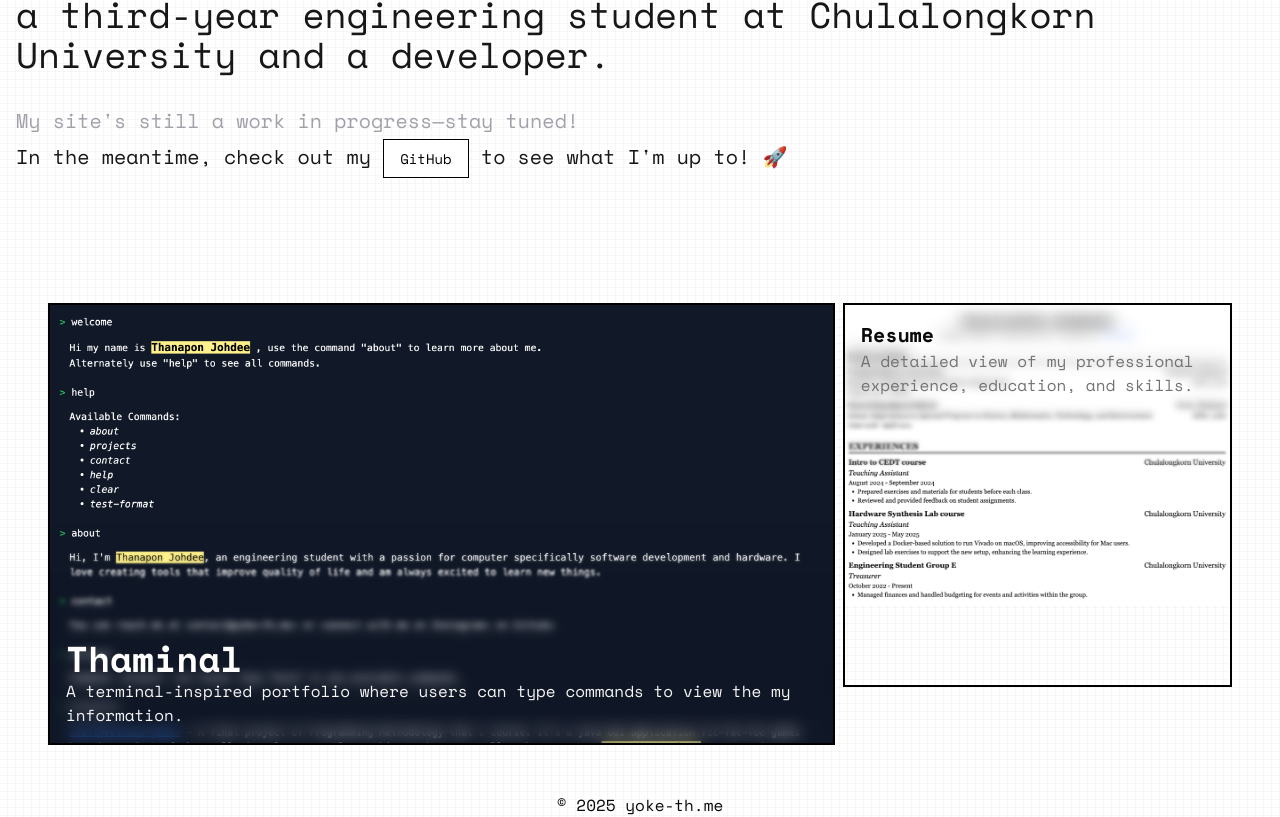
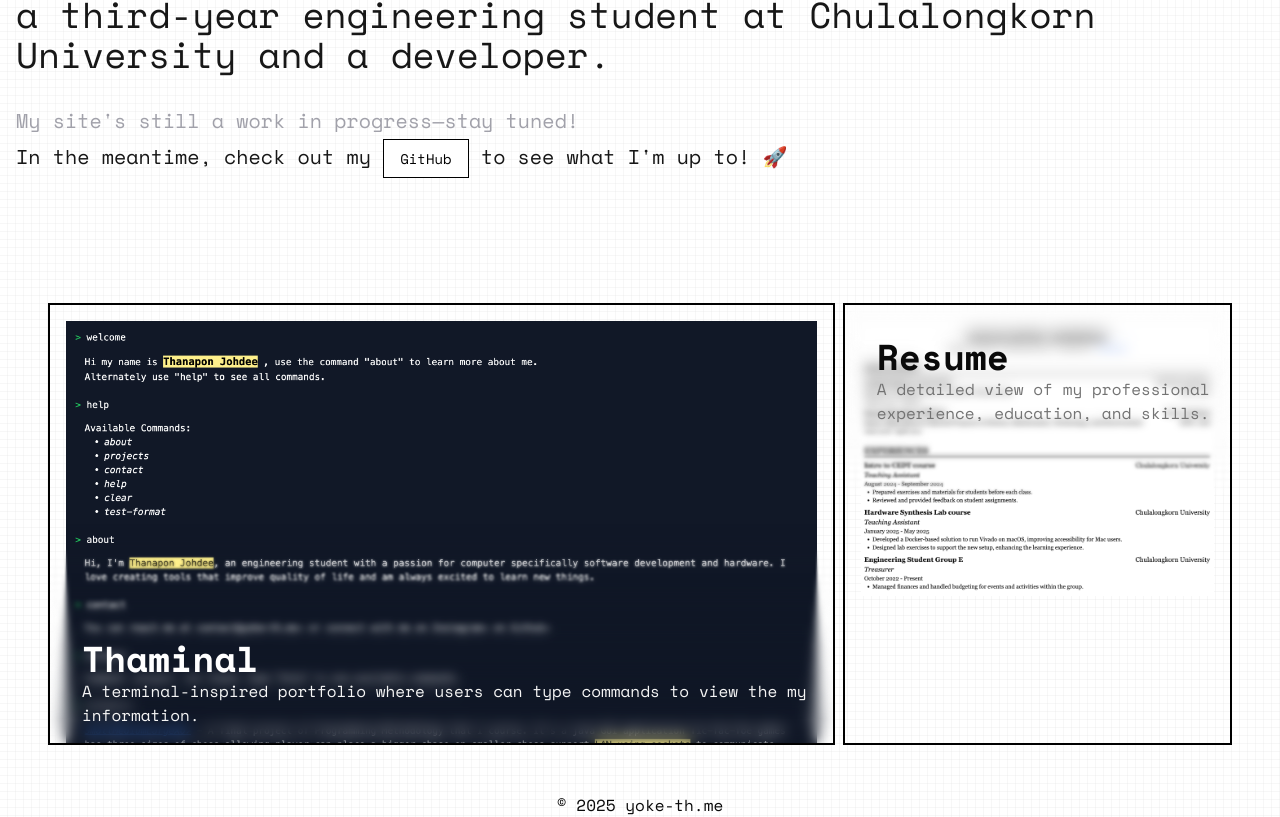
Before and after one commit to yokeTH/yoke-th-me, a Next.js app: page / in a window 1280 px wide. Shown: the part 281-1098 px from the top of the page. Built offline with nearby package versions, Linux system fonts and the light colour scheme.

Commit message:
feat: enhance BentoSection styling with padding and larger text for improved readability

```diff
--- a/src/app/(landing)/Bento.tsx
+++ b/src/app/(landing)/Bento.tsx
@@ -6,7 +6,7 @@ export function BentoSection() {
   return (
     <section className="flex flex-col items-center justify-between p-12">
       <div className="flex flex-col md:grid md:grid-cols-3 w-full gap-2">
-        <div className="md:col-span-2 aspect-video overflow-hidden border-2 border-black relative">
+        <div className="md:col-span-2 aspect-video overflow-hidden border-2 border-black relative p-4">
           <Link href={'/terminal'}>
             <div className="p-4 absolute bottom-0 z-10">
               <h2 className="text-4xl text-white font-bold">Thaminal</h2>
@@ -27,10 +27,10 @@ export function BentoSection() {
             />
           </Link>
         </div>
-        <div className="overflow-hidden border-2 border-black relative h-96">
+        <div className="overflow-hidden border-2 border-black relative p-4">
           <Link href={'/resume'}>
             <div className="absolute p-4 z-100 z-20">
-              <h2 className="text-xl font-bold">Resume</h2>
+              <h2 className="text-4xl font-bold">Resume</h2>
               <h3 className="text-muted-foreground">
                 A detailed view of my professional experience, education, and skills.
               </h3>
```
